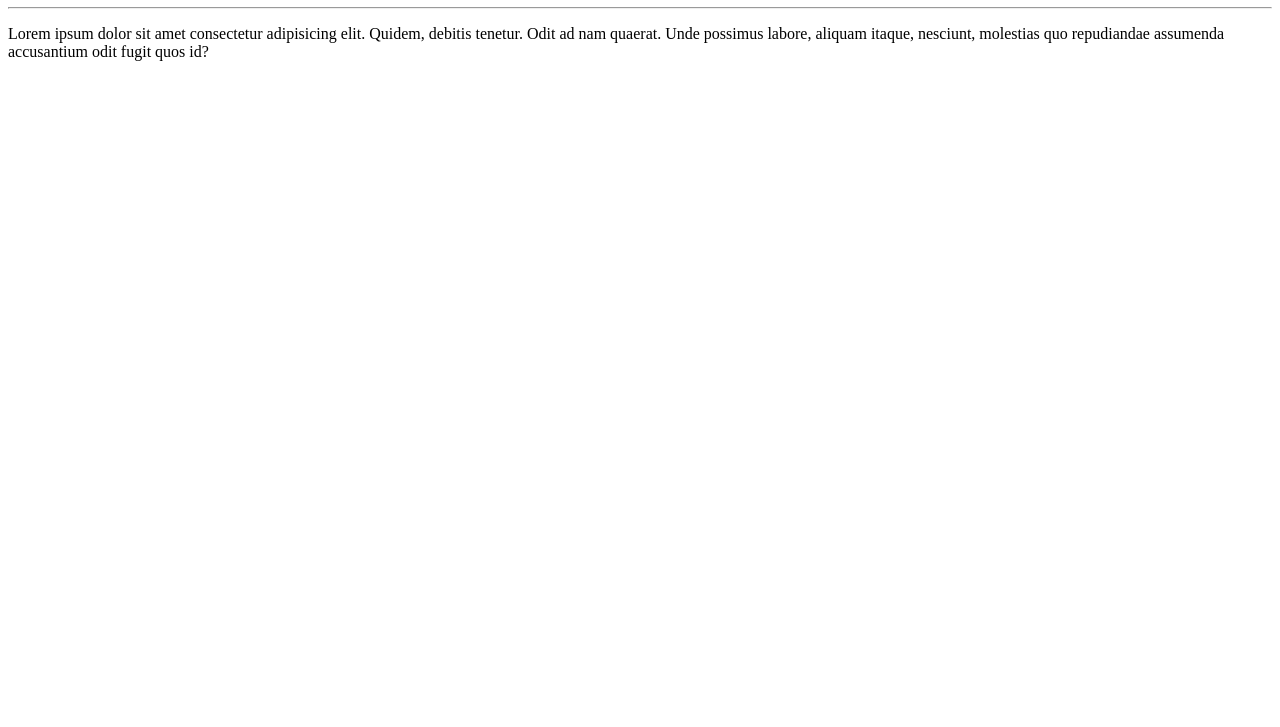
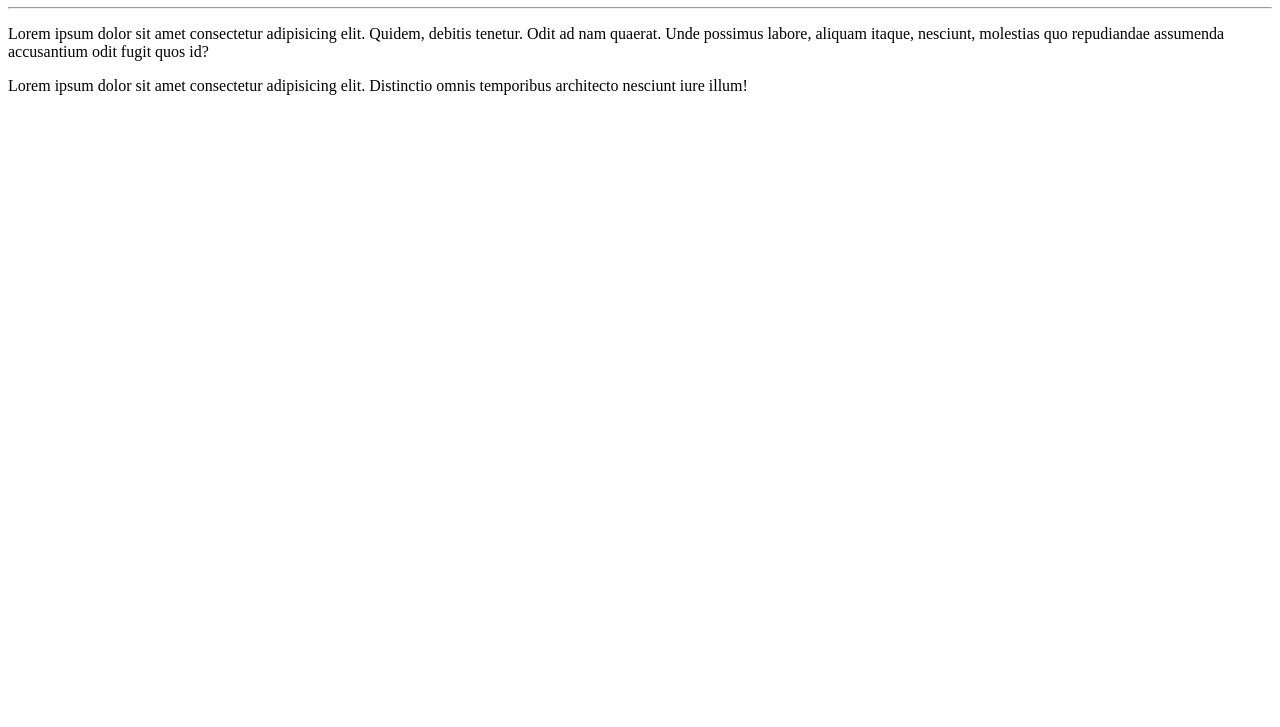
Before and after one commit to JoaoCiceroPB/Ola-Mundo, a plain HTML site: page Site-Exemplo/index.html in a window 1280 px wide. Shown: the part 73-800 px from the top of the page. Drawn offline with Linux system fonts and the light colour scheme.

Commit message:
adicionei um parágrafo

```diff
--- a/Site-Exemplo/index.html
+++ b/Site-Exemplo/index.html
@@ -9,5 +9,6 @@
     <h1>Olá, Mundo!</h1>
     <hr>
     <p>Lorem ipsum dolor sit amet consectetur adipisicing elit. Quidem, debitis tenetur. Odit ad nam quaerat. Unde possimus labore, aliquam itaque, nesciunt, molestias quo repudiandae assumenda accusantium odit fugit quos id?</p>
+    <p>Lorem ipsum dolor sit amet consectetur adipisicing elit. Distinctio omnis temporibus architecto nesciunt iure illum!</p>
 </body>
 </html>
```
